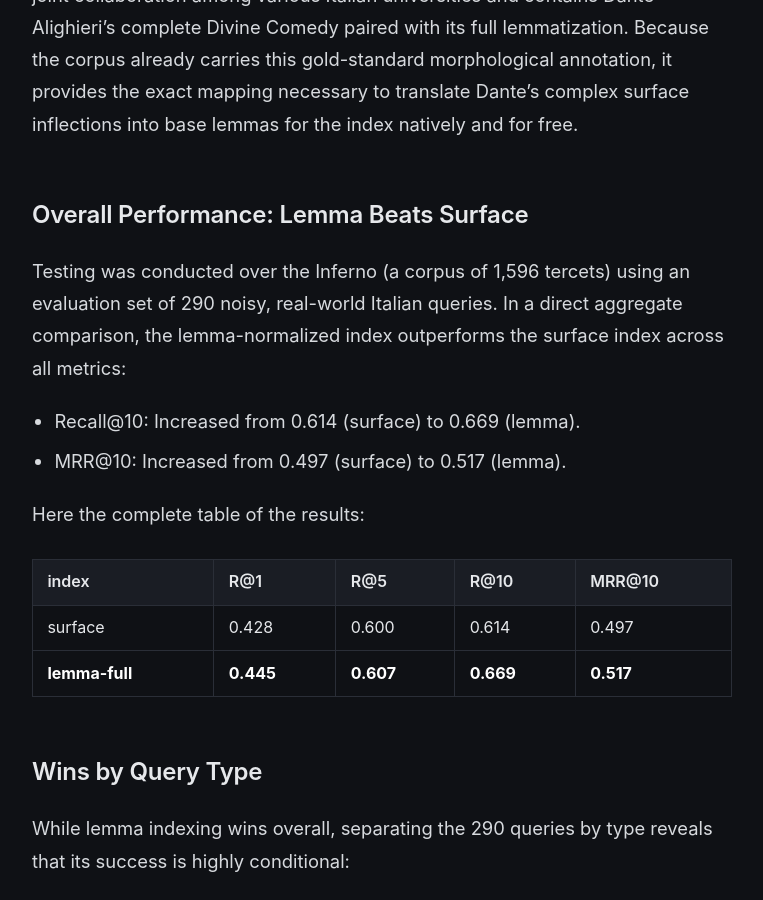
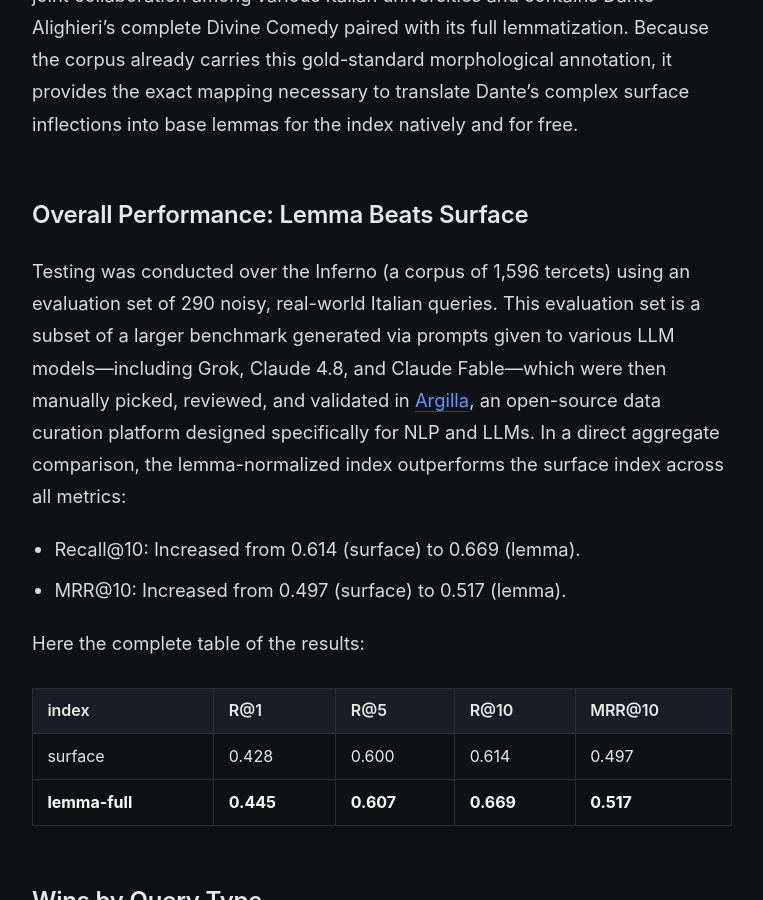
Before and after one commit to rp-playground/rp-playground.github.io, a Jekyll site: the page built from _writing/dante-lemma-bm25-routing.md, in a window 1280 px wide and 900 px high, scrolled down 1775 px. Shown: the whole window, without its empty margins (258-1021 px from the left). Built offline with Jekyll 4.4.1, drawn with Linux system fonts in a browser that asks for light colours.

Commit message:
Update dante-lemma-bm25-routing.md

```diff
--- a/_writing/dante-lemma-bm25-routing.md
+++ b/_writing/dante-lemma-bm25-routing.md
@@ -66,7 +66,12 @@ into base lemmas for the index natively and for free.
 ## Overall Performance: Lemma Beats Surface
 
 Testing was conducted over the Inferno (a corpus of 1,596 tercets) using an evaluation set of 290 noisy,
-real-world Italian queries. In a direct aggregate comparison, the lemma-normalized index outperforms
+real-world Italian queries.
+This evaluation set is a subset of a larger benchmark generated via prompts given to
+various LLM models—including Grok, Claude 4.8, and Claude Fable—which were
+then manually picked, reviewed, and validated in [Argilla](https://argilla.io),
+an open-source data curation platform designed specifically for NLP and LLMs.
+In a direct aggregate comparison, the lemma-normalized index outperforms
 the surface index across all metrics:
 
 * Recall@10: Increased from 0.614 (surface) to 0.669 (lemma).
```
